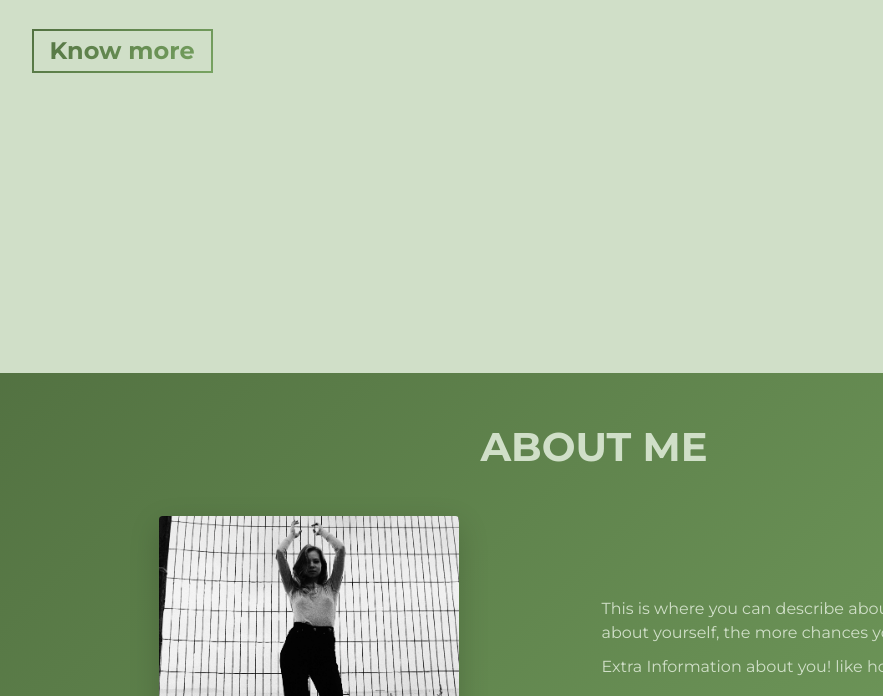
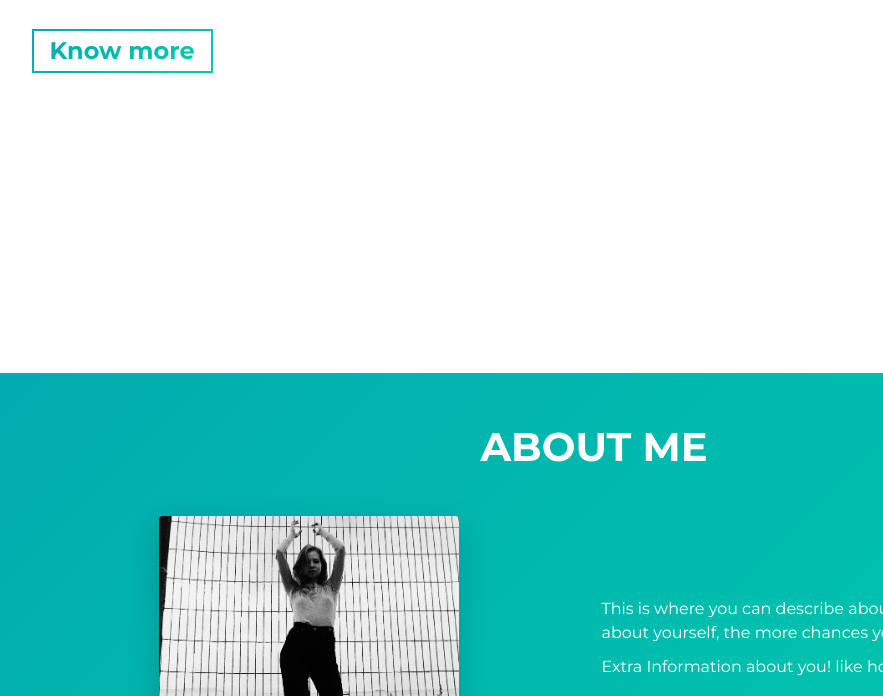
Before and after one commit to ethandanielsmall/portfolio, a website built with Parcel: page src/index.html in a window 1280 px wide. Shown: the part 427-1123 px from the top of the page, without its empty margins (46-929 px from the left). Built offline with nearby package versions, Linux system fonts and the light colour scheme.

Commit message:
adding color pallette options for testing later

```diff
--- a/src/sass/abstracts/_variables.scss
+++ b/src/sass/abstracts/_variables.scss
@@ -1,15 +1,22 @@
 // COLORS
-$primary-color: #527141;
-$secondary-color: #77a361;
+$primary-color: #02aab0;
+$secondary-color: #00cdac;
 
-$white-color: #d0dfc8;
+$white-color: #fff;
 
-$dark-grey: #2c3e2c;
-$light-grey: #a4c195;
+$dark-grey: #333333;
+$light-grey: #d2d2d2;
 
-$dark-blue-text: #2c3e2c; // For Headings
+$dark-blue-text: #272341; // For Headings
 
 // FONT SIZE
 $default-font-size: 1.6rem;
 $big-font-size: 4rem;
 $mid-font-size: 2.5rem;
+
+// color palletes to choose from/try out
+
+// https://www.color-hex.com/color-palette/1022858
+// https://www.color-hex.com/color-palette/12338
+//
+//
```
